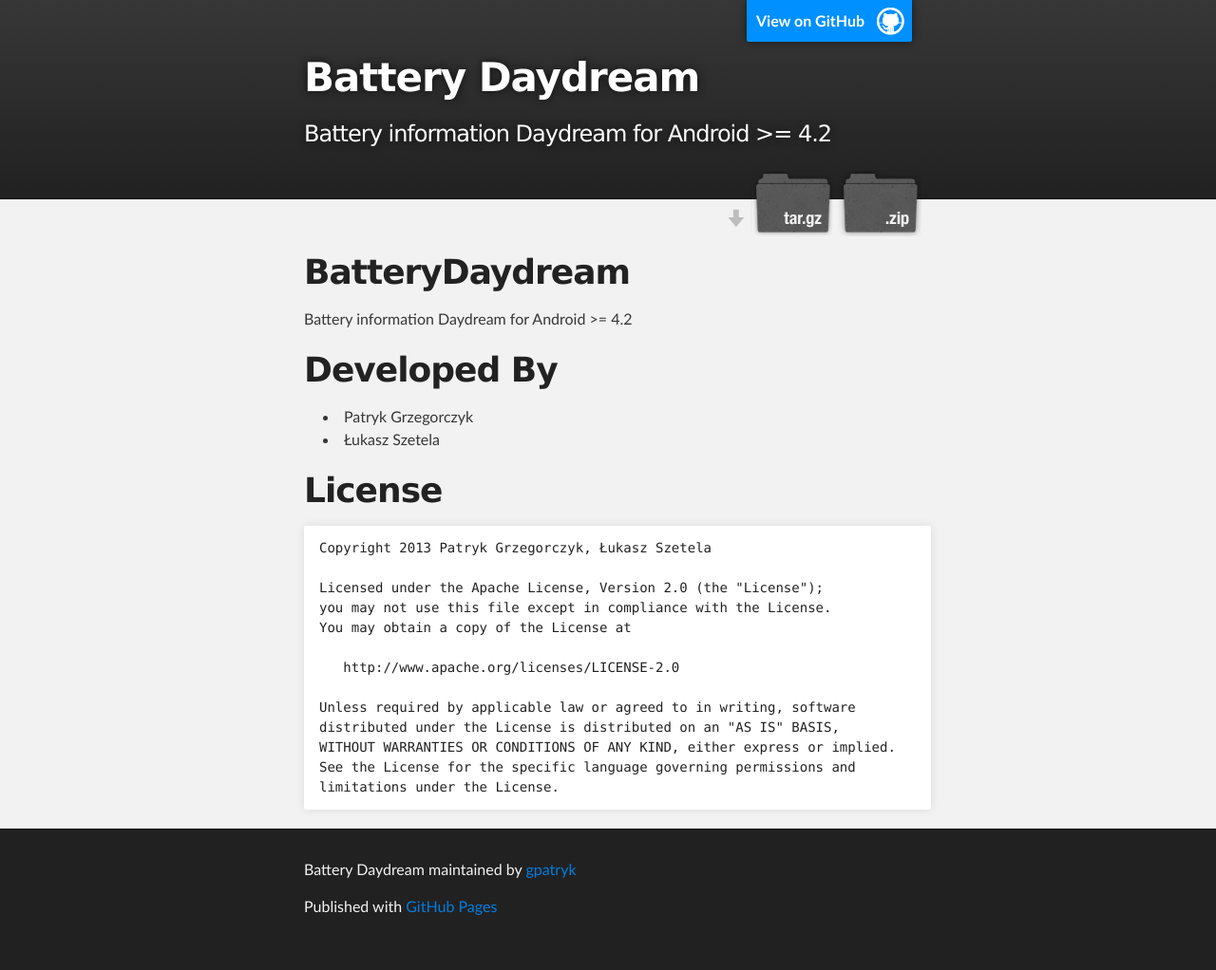
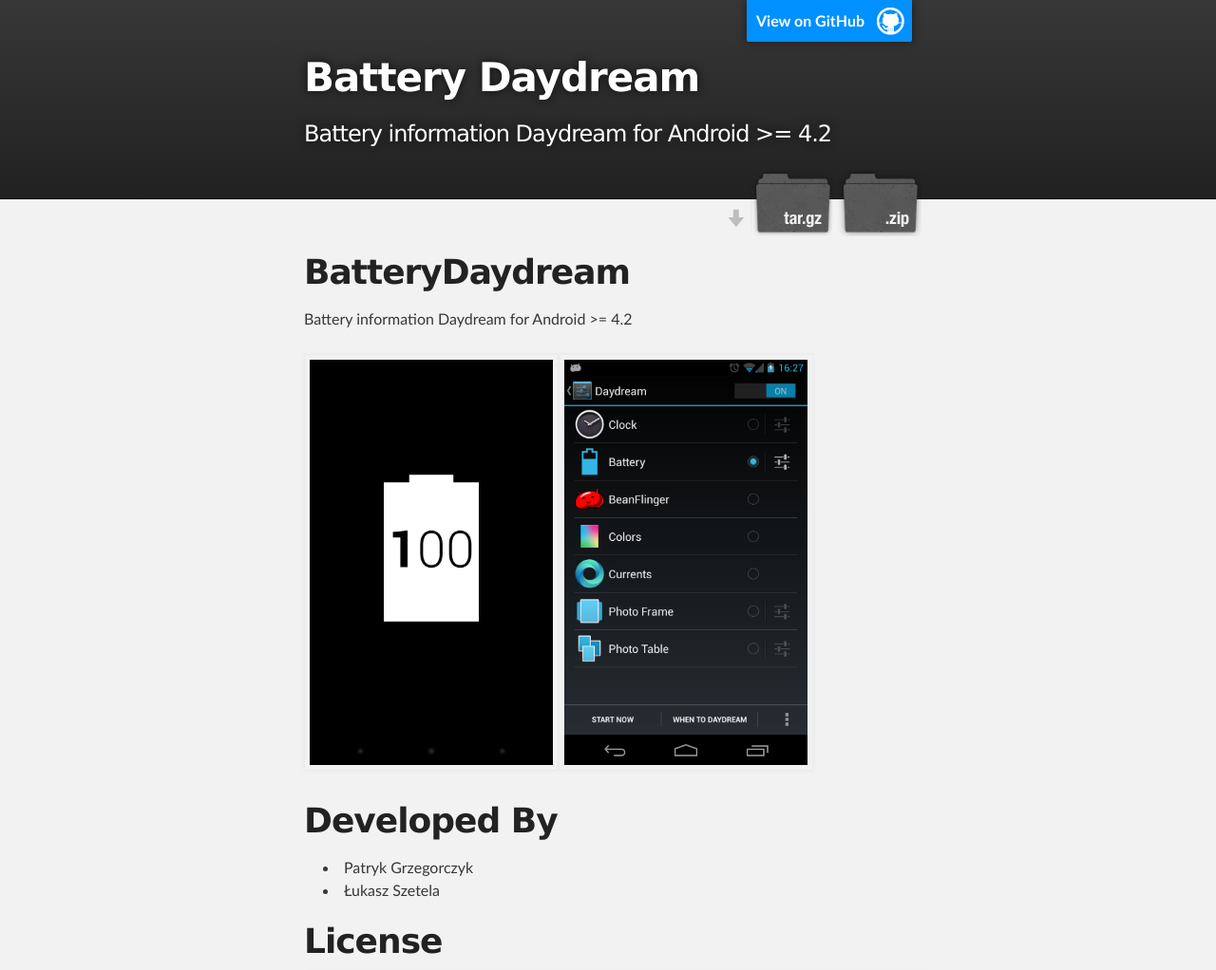
Before and after one commit to gpatryk/BatteryDaydream, a plain HTML site: page index.html in a window 1280 px wide. Shown: the top 1022 px of the page at 95% size. Drawn offline with Linux system fonts and the light colour scheme.

Commit message:
Add screenshots

```diff
--- a/index.html
+++ b/index.html
@@ -35,6 +35,9 @@
 <a name="batterydaydream" class="anchor" href="#batterydaydream"><span class="octicon octicon-link"></span></a>BatteryDaydream</h1>
 
 <p>Battery information Daydream for Android &gt;= 4.2</p>
+
+<img src="images/nexus4_full_battery.png" style="width: 40%; height: 40%; float: left;" />
+<img src="images/nexus4_daydreams.png" style="width: 40%; height: 40%;" />
 
 <h1>
 <a name="developed-by" class="anchor" href="#developed-by"><span class="octicon octicon-link"></span></a>Developed By</h1>
```
Also changed, not shown: images/nexus4_daydreams.png (added), images/nexus4_full_battery.png (added).
